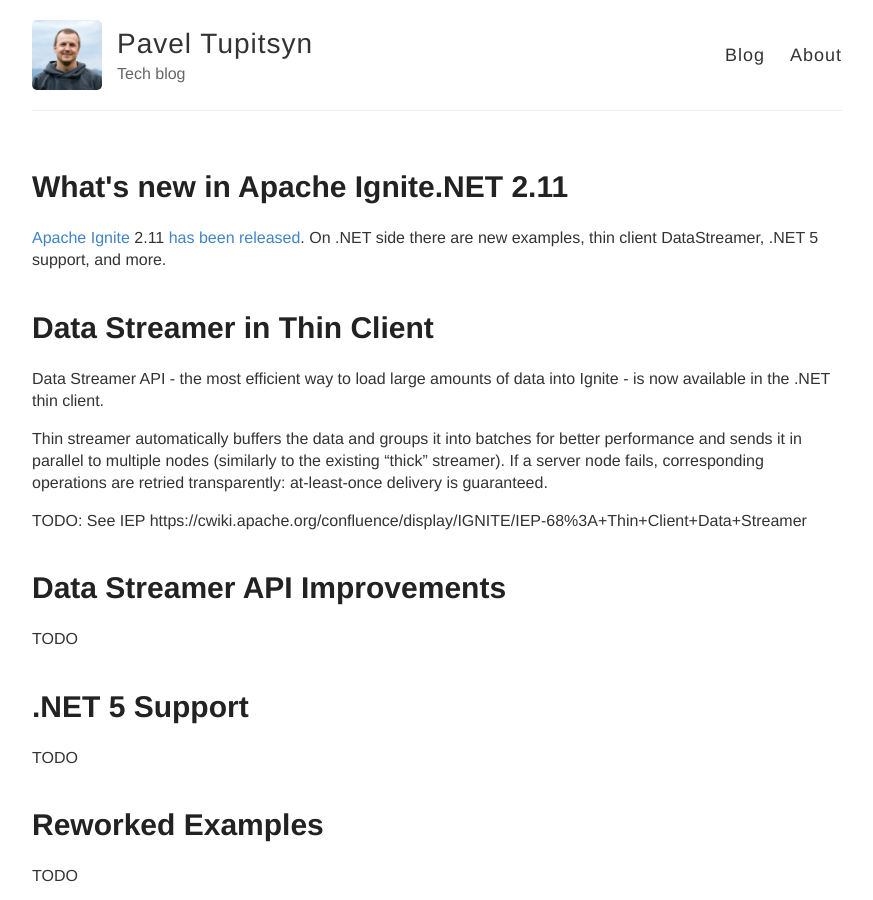
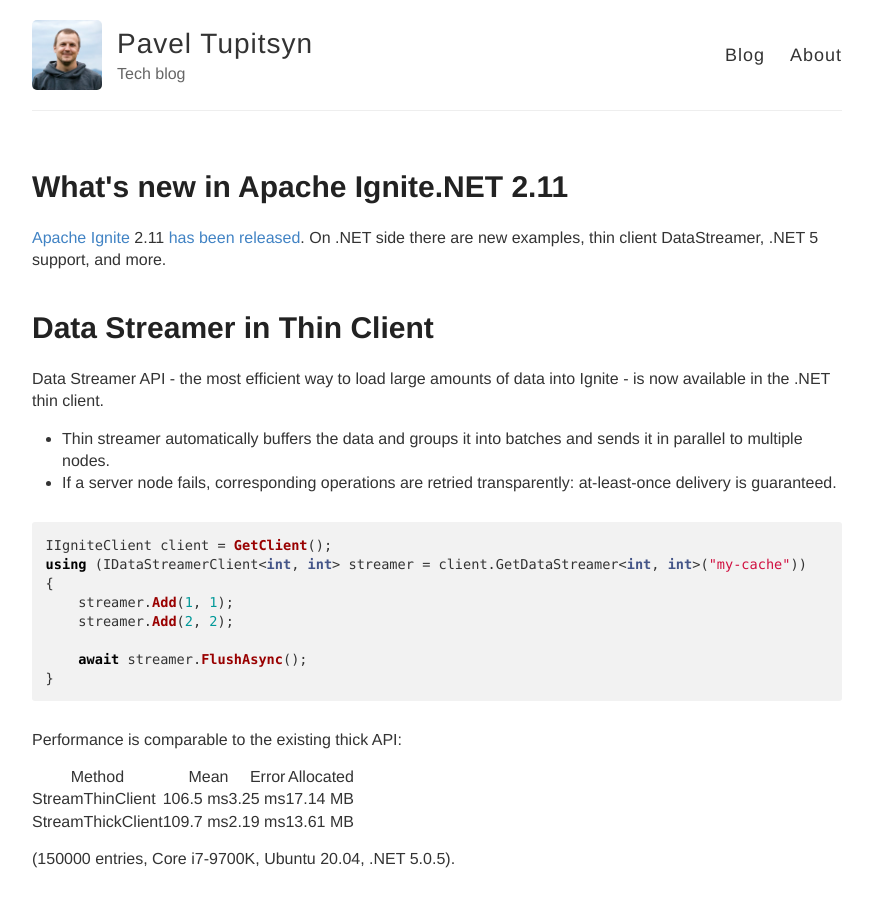
Before and after one commit to ptupitsyn/ptupitsyn.github.io, a Jekyll site: the page built from _posts/2021-09-21-Whats-New-In-Ignite-Net-2.11.md, in a window 1280 px wide and 900 px high. Shown: the whole window, without its empty margins (203-1076 px from the left). Built offline with Jekyll 4.4.1, drawn with Linux system fonts in a browser that asks for light colours; comment, search, counter and statistics services are not loaded.

Commit message:
Data Streamer in Thin Client: done

````diff
--- a/_posts/2021-09-21-Whats-New-In-Ignite-Net-2.11.md
+++ b/_posts/2021-09-21-Whats-New-In-Ignite-Net-2.11.md
@@ -10,11 +10,28 @@
 
 Data Streamer API - the most efficient way to load large amounts of data into Ignite - is now available in the .NET thin client.
 
-Thin streamer automatically buffers the data and groups it into batches for better performance and sends it in parallel to multiple nodes (similarly to the existing "thick" streamer).
-If a server node fails, corresponding operations are retried transparently: at-least-once delivery is guaranteed.
+* Thin streamer automatically buffers the data and groups it into batches and sends it in parallel to multiple nodes.
+* If a server node fails, corresponding operations are retried transparently: at-least-once delivery is guaranteed.
 
+```cs
+IIgniteClient client = GetClient();
+using (IDataStreamerClient<int, int> streamer = client.GetDataStreamer<int, int>("my-cache"))
+{
+    streamer.Add(1, 1);
+    streamer.Add(2, 2);
 
-TODO: See IEP https://cwiki.apache.org/confluence/display/IGNITE/IEP-68%3A+Thin+Client+Data+Streamer
+    await streamer.FlushAsync();
+}
+```
+
+Performance is comparable to the existing thick API:
+
+|            Method |     Mean |   Error | Allocated |
+|------------------ |---------:|--------:|----------:|
+|  StreamThinClient | 106.5 ms | 3.25 ms |  17.14 MB |
+| StreamThickClient | 109.7 ms | 2.19 ms |  13.61 MB |
+
+(150000 entries, Core i7-9700K, Ubuntu 20.04, .NET 5.0.5).
 
 # Data Streamer API Improvements
 TODO
````
